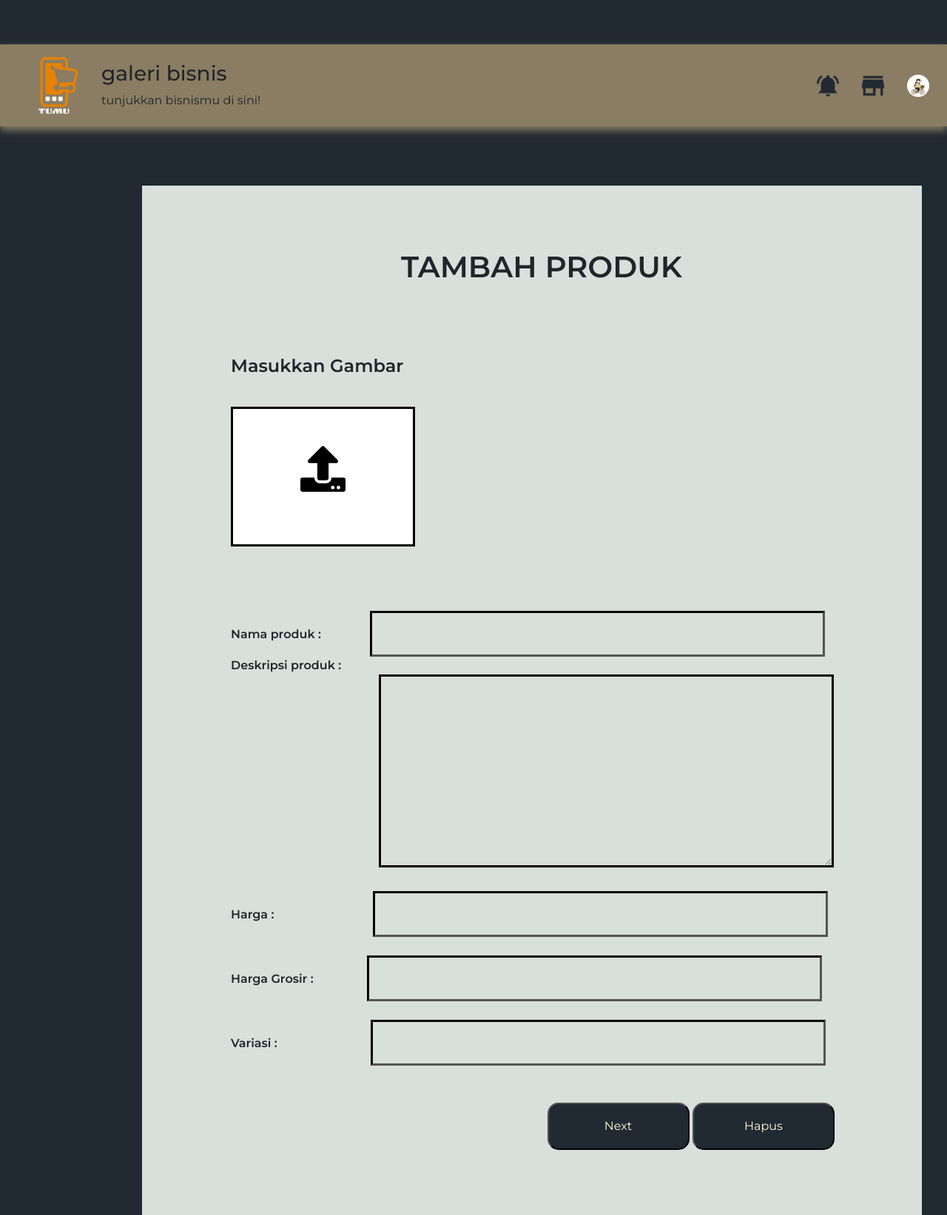
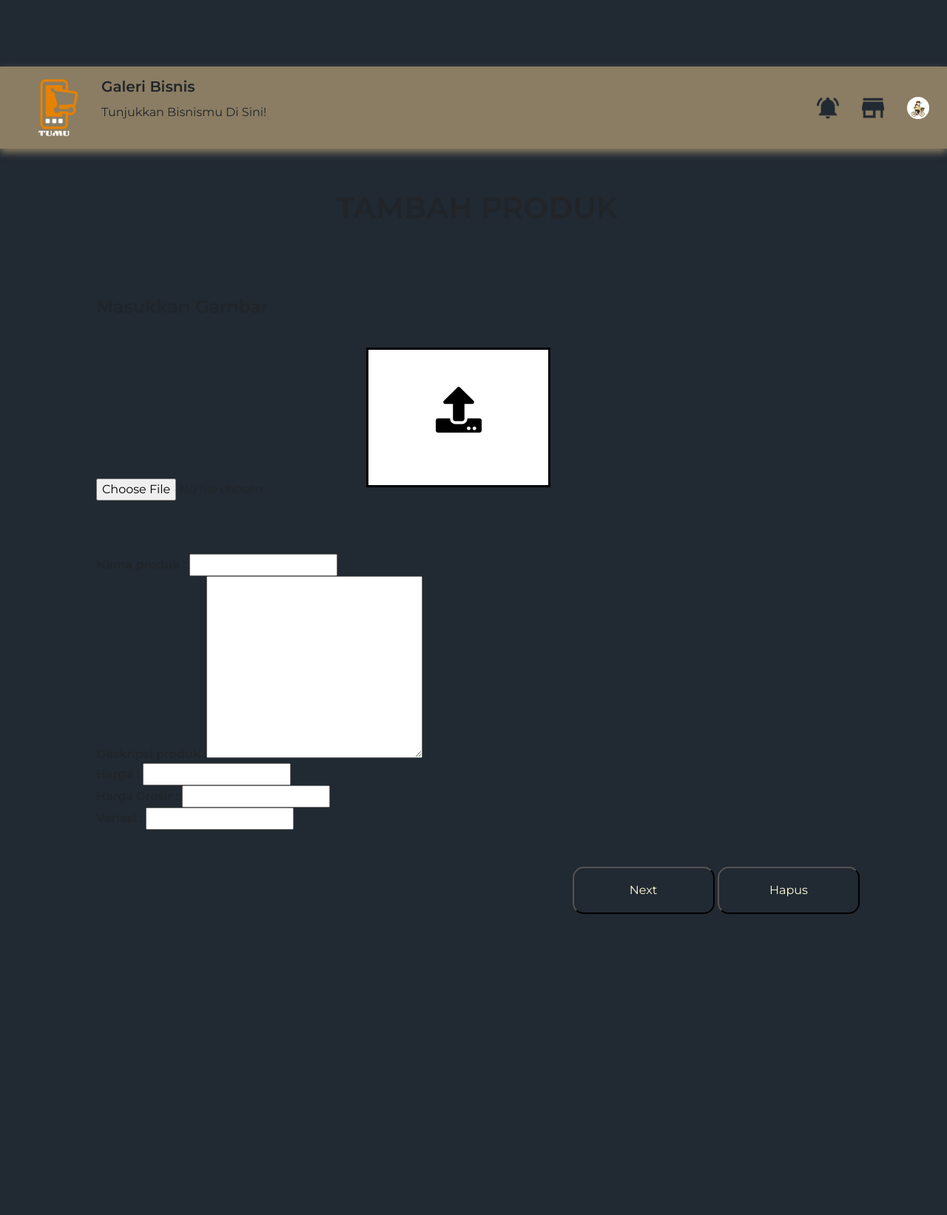
Before and after one commit to khonsa-mutmainnah/TumuGaleriBisnis, a PHP site: page /index.php?p=tambahproduk in a window 1280 px wide. Shown: the whole page at 74% size. After the commit the page ends 1236 px from the top, so only its background shows below. Run offline with PHP 8.4, Linux system fonts and the light colour scheme.

Commit message:
benerin posisi dikit

```diff
--- a/StyleIndex.css
+++ b/StyleIndex.css
@@ -11,6 +11,24 @@
 
 .nav-item{
     margin-left: 15px;
+}
+
+.header .tagline-navbar{
+    top: 50px;
+    position: absolute;
+}
+
+.header .galeribisnis-navbar{
+    top: 15px;
+    font-size: 20px;
+    position: absolute;
+    font-weight: 600;
+}
+
+.header .navbar{
+    top: 30px;
+    background-color: #8A7D63;
+    text-transform: capitalize;
 }
 
 /* .navbar-brand{
@@ -215,27 +233,30 @@
 }
 
 /* tambah produk css */
-.all-form{
+.tambahproduk{
+    margin-left: 10px;
+}
+.tambahproduk all-form{
     width: 1054px;
     height: 1392px;
     background-color: #D9DFDB;
     margin-top: 80px;
     position: absolute;
-    left: 15%;
+    margin-left: 1px;
 }
 
-.judul{
+.tambahproduk .judul{
     margin-bottom: 90px;
 }
 
-.judul p{
-    margin-left: 350px;
+.tambahproduk .judul p{
+    text-align: center;
     margin-top: 80px;
     font-weight: 600;
     font-size: 40px;
 }
 
-.input h4{
+.tambahproduk .input h4{
     font-weight: 600;
 }
 
@@ -243,17 +264,17 @@
 
 /* atas */
 
-.input{
+.tambahproduk .input{
     margin-left: 120px;
     margin-bottom: 60px;
 }
 
-.input h4{
+.tambahproduk .input h4{
     margin-bottom: 40px;
     font-weight: 600;
 }
 
-input[name=file] {
+.tambahproduk .input[name=file] {
     /* width: 246px;
     height: 189px;
     margin-left: 76px;
@@ -265,7 +286,7 @@
 }
 
 
-.label-file{
+.tambahproduk .label-file{
     width: 249px;
     height: 189px;
     background-color: white;
@@ -274,7 +295,7 @@
     border-width: medium;
 }
 
-.label-file img{
+.tambahproduk .label-file img{
     margin-left: auto;
     margin-right: auto;
     margin-top: 50px;
@@ -284,12 +305,12 @@
 
 /* bawah */
 
-.form-semua{
+.tambahproduk .form-semua{
     /* margin-left: 120px; */
     font-weight: 600;
 }
 
-input[name=nproduk] {
+.tambahproduk .input[name=nproduk] {
     width: 615px;
     height: 62px;
     margin-left: 62px;
@@ -299,7 +320,7 @@
     border-width: medium;
 }
 
-textarea[name=dproduk] {
+.tambahproduk .textarea[name=dproduk] {
     width: 615px;
     height: 261px;
     margin-left: 200px;
@@ -310,7 +331,7 @@
 
 }
 
-input[name=harga] {
+.tambahproduk .input[name=harga] {
     width: 615px;
     height: 62px;
     margin-left: 129px;
@@ -320,7 +341,7 @@
     margin-bottom: 25px;
 }
 
-input[name=hgrosir] {
+.tambahproduk .input[name=hgrosir] {
     width: 615px;
     height: 62px;
     margin-left: 68px;
@@ -330,7 +351,7 @@
     margin-bottom: 25px;
 }
 
-input[name=variasi] {
+.tambahproduk .input[name=variasi] {
     width: 615px;
     height: 62px;
     margin-left: 122px;
@@ -339,13 +360,13 @@
     border-width: medium;
 }
 
-.footer{
+.tambahproduk .footer{
     text-align: right;
     margin-top: 50px;
     margin-right: 118px;
 }
 
-.footer input{
+.tambahproduk .footer input{
     border-radius: 15px;
     width: 192px;
     height: 64px;
--- a/pages/tambahproduk.php
+++ b/pages/tambahproduk.php
@@ -6,20 +6,19 @@
     }
 ?>
 
-<html>
+<div class="tambahproduk">
     <div class="all-form">
 
         <div class="judul">
             <p>TAMBAH PRODUK</p>
         </div>
-
         <div class="input">
             <h4>Masukkan Gambar</h4>
             <form action="tambahproduk.php" method="POST" enctype="multipart/form-data">
                 <div class="ufile">
                     <input type="file" id="file" name="file">
                     <label for="file" class="label-file">
-                    <img class="logo-upload" src="upload-icon.svg" style="width:61.79px;" alt="">
+                        <img class="logo-upload" src="./svg/upload-icon.svg" style="width:61.79px;" alt="">
                     </label>
                 </div>
                 <br><br><br>
@@ -35,10 +34,6 @@
                     </div>
                 </div>
             </form>
-
         </div>
-
-
-
     </div>
-</html>
+</div>
```
Also changed, not shown: pages/style-tambahproduk.css (deleted, +0 -150 lines), pages/tambah-produk/upload.php (deleted, +0 -7 lines), svg/upload-icon.svg (renamed from pages/tambah-produk/upload-icon.svg). Lines whose indentation alone changed are shown as unchanged.
